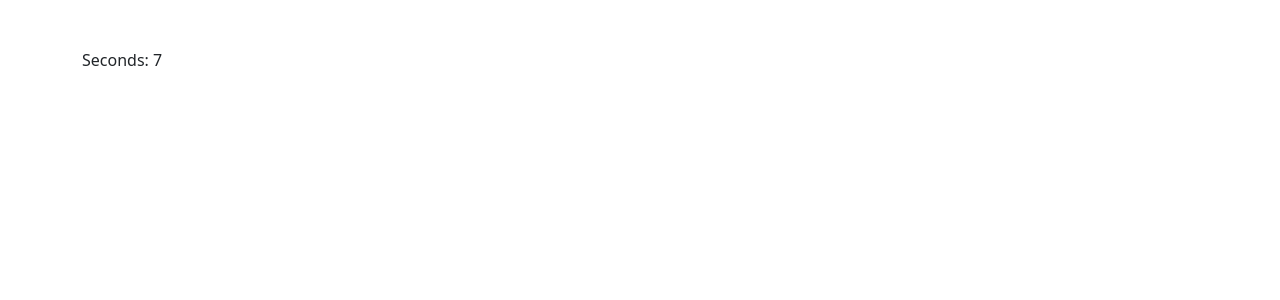
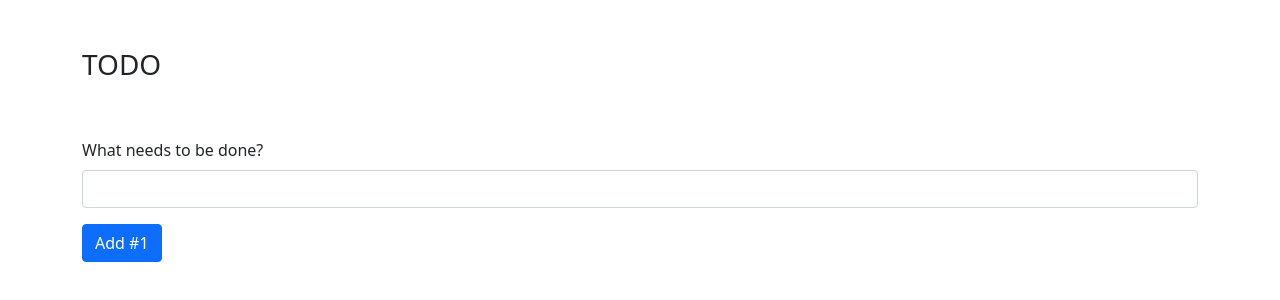
Before and after one commit to tayebehsafdari/todoApp, a React (Create React App) app: page / in a window 1280 px wide. Shown: the top 300 px of the page. Built offline with nearby package versions, Linux system fonts and the light colour scheme.

Commit message:
modify files

```diff
--- a/src/components/App.js
+++ b/src/components/App.js
@@ -1,14 +1,42 @@
+import React, {useState} from "react";
 import './App.scss';
 
 import {Container} from 'react-bootstrap';
-import Timer from "./Timer";
+import TodoList from "./TodoList";
 
 
 function App() {
+    const [items, setItems] = useState([]);
+    const [text, setText] = useState('');
+    const handleChange = (e) => {
+        setText(e.target.value);
+    };
+    const handleSubmit = (e) => {
+        e.preventDefault();
+        if (text.length === 0) {
+            return;
+        }
+        const newItem = {
+            text,
+            id: Date.now()
+        };
+        setItems([...items, newItem]);
+        setText('');
+    };
     return (
-        <div className="App">
+        <div className="App my-5">
             <Container>
-                <Timer/>
+                <h3>TODO</h3>
+                <br/>
+                <TodoList items={items}/>
+                <br/>
+                <form onSubmit={handleSubmit}>
+                    <div className="mb-3">
+                        <label htmlFor="new-todo" className="form-label">What needs to be done?</label>
+                        <input type="text" className="form-control" id="new-todo" value={text} onChange={handleChange}/>
+                    </div>
+                    <button type="submit" className="btn btn-primary">Add #{items.length + 1}</button>
+                </form>
             </Container>
         </div>
     );
--- a/src/components/Timer.js
+++ /dev/null
@@ -1,21 +0,0 @@
-import React, {useState, useEffect} from "react";
-
-function Timer(props) {
-    const [seconds, setSeconds] = useState(0);
-    const tick = () => {
-        setSeconds(seconds + 1);
-    };
-    useEffect(() => {
-        const interval = setInterval(() => tick(), 1000);
-        return () => {
-            clearInterval(interval);
-        };
-    });
-    return (
-        <div className="my-5">
-            Seconds: {seconds}
-        </div>
-    );
-}
-
-export default Timer;
--- /dev/null
+++ b/src/components/TodoList.js
@@ -0,0 +1,20 @@
+import React from "react";
+
+function TodoList(props) {
+    console.log(props);
+    return (
+        <div>
+            {
+                props.items.map(item => (
+                    <div className="card text-dark bg-info" key={item.id}>
+                        <div className="card-body">
+                            {item.text}
+                        </div>
+                    </div>
+                ))
+            }
+        </div>
+    );
+}
+
+export default TodoList;
```
